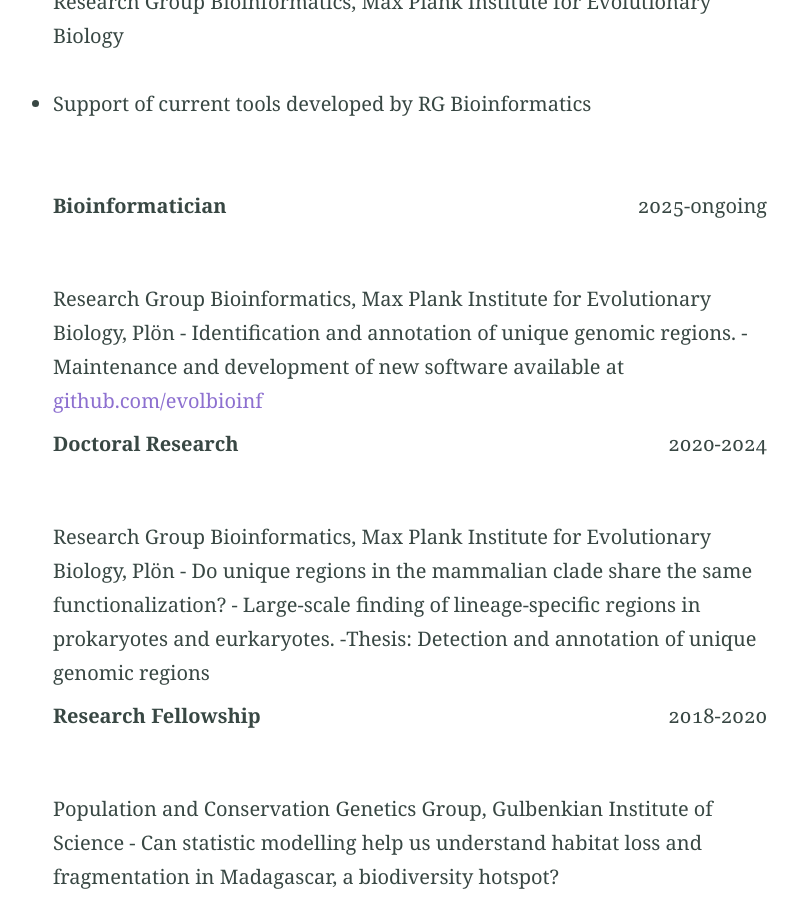
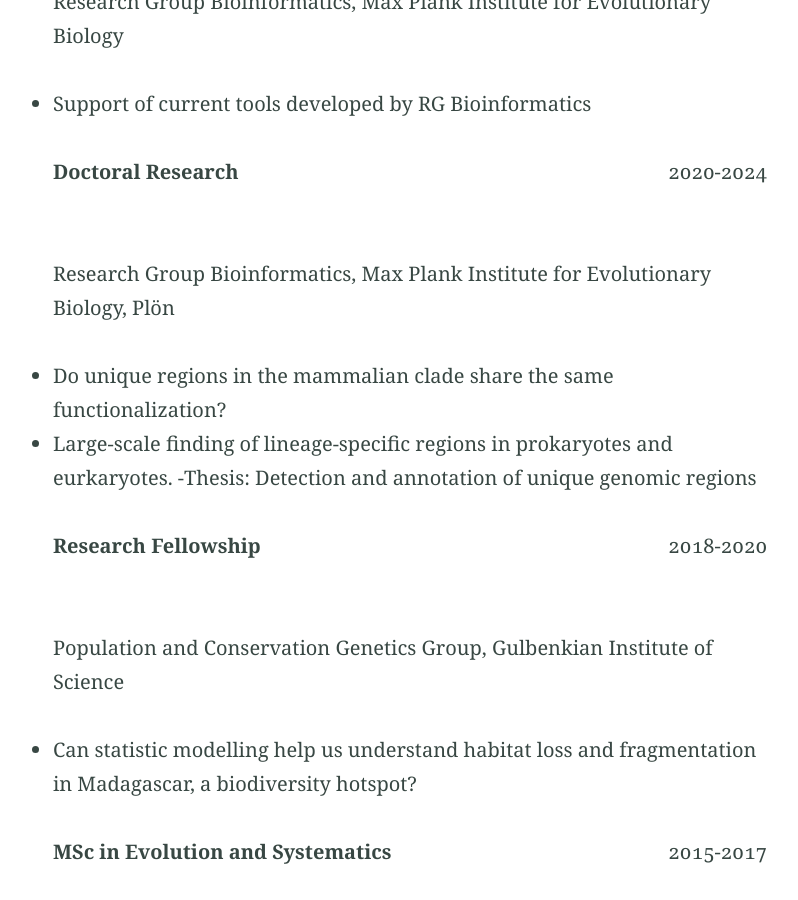
Before and after one commit to beatrizvm/beatrizvm.github.io, a Jekyll site: the page built from _pages/about.md, in a window 1280 px wide and 900 px high, scrolled down 645 px. Shown: the whole window, without its empty margins (230-1028 px from the left). Built offline with Jekyll 4.4.1, drawn with Linux system fonts in a browser that asks for light colours; some of the changed text lies outside the part shown.

Commit message:
Update publications and current status Add link to group page

```diff
--- a/_pages/about.md
+++ b/_pages/about.md
@@ -12,19 +12,7 @@ permalink: /about/
 </p>
 Research Group Bioinformatics, Max Plank Institute for Evolutionary Biology
 - Support of current tools developed by RG Bioinformatics
-<p>
 
-
-<p>
-    <span> <b>Bioinformatician</b> </span>
-    <span style="float:right;">2025-ongoing</span>
-    <div class="clearix"></div>
-</p>
-Research Group Bioinformatics, Max Plank Institute for Evolutionary Biology, Plön
-
-- Identification and annotation of unique genomic regions.
-- Maintenance and development of new software available at <a
-  href="https://github.com/evolbioinf/"> github.com/evolbioinf</a>
 
 <p>
     <span> <b>Doctoral Research</b> </span>
@@ -35,6 +23,7 @@ Research Group Bioinformatics, Max Plank Institute for Evolutionary Biology, Pl
 - Do unique regions in the mammalian clade share the same functionalization?
 - Large-scale finding of lineage-specific regions in prokaryotes and eurkaryotes.
 -Thesis: Detection and annotation of unique genomic regions
+
 
 <p>
     <span> <b>Research Fellowship</b> </span>
```
Also changed, not shown: _pages/publications.md (+2 -6 lines), index.md (+5 -5 lines).
